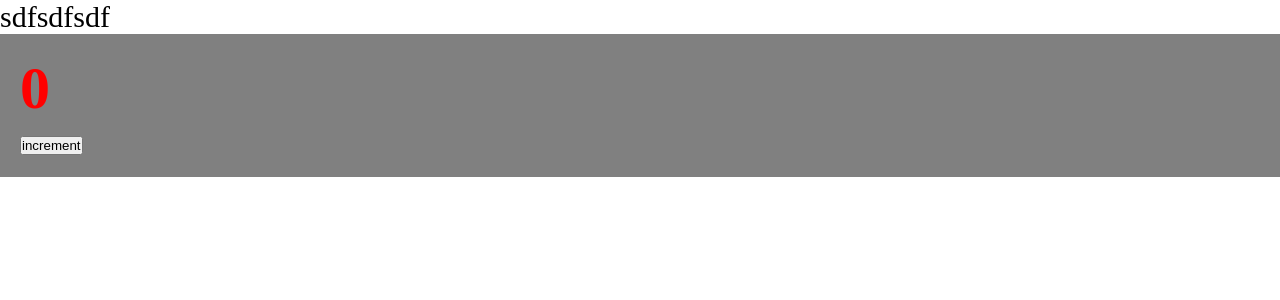
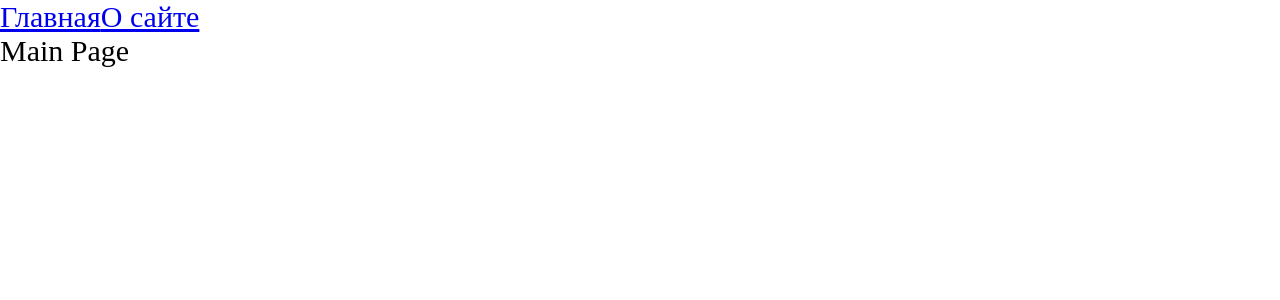
Before and after one commit to left38331/advanced-project, a React app: page / in a window 1280 px wide. Shown: the top 300 px of the page. Built offline with nearby package versions, Linux system fonts and the light colour scheme.

Commit message:
add react dom routing

```diff
--- a/package.json
+++ b/package.json
@@ -23,6 +23,7 @@
     "@types/node": "^17.0.21",
     "@types/react": "^17.0.39",
     "@types/react-dom": "^17.0.11",
+    "@types/react-router-dom": "^5.3.3",
     "@types/webpack": "^5.28.0",
     "@types/webpack-dev-server": "^4.7.2",
     "css-loader": "^6.6.0",
@@ -40,6 +41,7 @@
   },
   "dependencies": {
     "react": "^17.0.2",
-    "react-dom": "^17.0.2"
+    "react-dom": "^17.0.2",
+    "react-router-dom": "^6.2.1"
   }
 }
--- a/src/components/App.tsx
+++ b/src/components/App.tsx
@@ -1,12 +1,23 @@
-import React from 'react';
+import React, {Suspense} from 'react';
+import {Link, Route, Routes} from 'react-router-dom';
 import {Counter} from "./Counter";
 import './index.scss'
+import {AboutPageAsync} from "../pages/AboutPage/AboutPage.async";
+import {MainPageAsync} from "../pages/MainPage/MainPage.async";
 
 const App = () => {
     return (
         <div className="app">
-            sdfsdfsdf
-            <Counter />
+            <Link to={'/'}>Главная</Link>
+            <Link to={'/about'}>О сайте</Link>
+
+            <Suspense fallback={<div>Loading...</div>}>
+                <Routes>
+                    <Route path={'/about'} element={<AboutPageAsync />} />
+                    <Route path={'/'} element={<MainPageAsync />} />
+                </Routes>
+            </Suspense>
+            {/*<Counter />*/}
         </div>
     );
 };
--- a/src/index.tsx
+++ b/src/index.tsx
@@ -1,7 +1,10 @@
 import {render} from "react-dom";
 import App from "./components/App";
+import {BrowserRouter} from "react-router-dom";
 
 render(
-    <App />,
+    <BrowserRouter>
+        <App />
+    </BrowserRouter>,
     document.getElementById('root')
 )
--- /dev/null
+++ b/src/pages/AboutPage/AboutPage.async.tsx
@@ -0,0 +1,6 @@
+import {lazy} from "react";
+
+export const AboutPageAsync = lazy(() => new Promise(resolve => {
+    // @ts-ignore
+    setTimeout(() => resolve(import('./AboutPage')), 1000)
+}));
--- /dev/null
+++ b/src/pages/AboutPage/AboutPage.tsx
@@ -0,0 +1,11 @@
+import React from 'react';
+
+const AboutPage = () => {
+    return (
+        <div>
+            About Page
+        </div>
+    );
+};
+
+export default AboutPage;
--- /dev/null
+++ b/src/pages/MainPage/MainPage.async.tsx
@@ -0,0 +1,6 @@
+import {lazy} from "react";
+
+export const MainPageAsync = lazy(() => new Promise(resolve => {
+  // @ts-ignore
+    setTimeout(() => resolve(import('./MainPage')), 1000)
+}));
--- /dev/null
+++ b/src/pages/MainPage/MainPage.tsx
@@ -0,0 +1,11 @@
+import React from 'react';
+
+const MainPage = () => {
+    return (
+        <div>
+            Main Page
+        </div>
+    );
+};
+
+export default MainPage;
```
Also changed, not shown: 1 other file (tests, documents, lock files or other folders).
